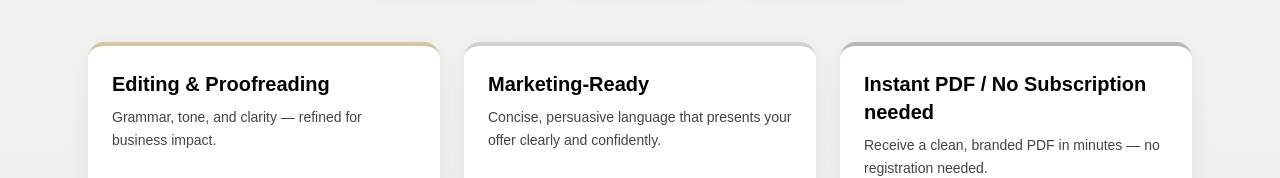
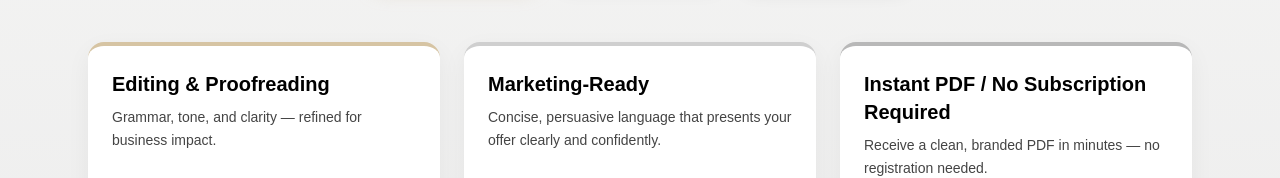
Before and after one commit to kaltriumsystems-hue/kaltrium-site-main, a Next.js app: page / in a window 1280 px wide. Shown: the part 438-616 px from the top of the page. Built offline with nearby package versions, Linux system fonts and the light colour scheme.

Commit message:
Update page.tsx

```diff
--- a/src/app/page.tsx
+++ b/src/app/page.tsx
@@ -177,7 +177,7 @@ export default function Page() {
 
           <div className="rounded-2xl bg-white p-6 shadow-[0_8px_24px_rgba(0,0,0,0.05)] border-t-4 border-[#b8b8b8]">
             <div className="text-xl font-semibold text-black mb-2">
-              Instant PDF / No Subscription needed
+              Instant PDF / No Subscription Required
             </div>
             <p className="text-[#444] text-sm leading-relaxed">
               Receive a clean, branded PDF in minutes — no registration needed.
```
